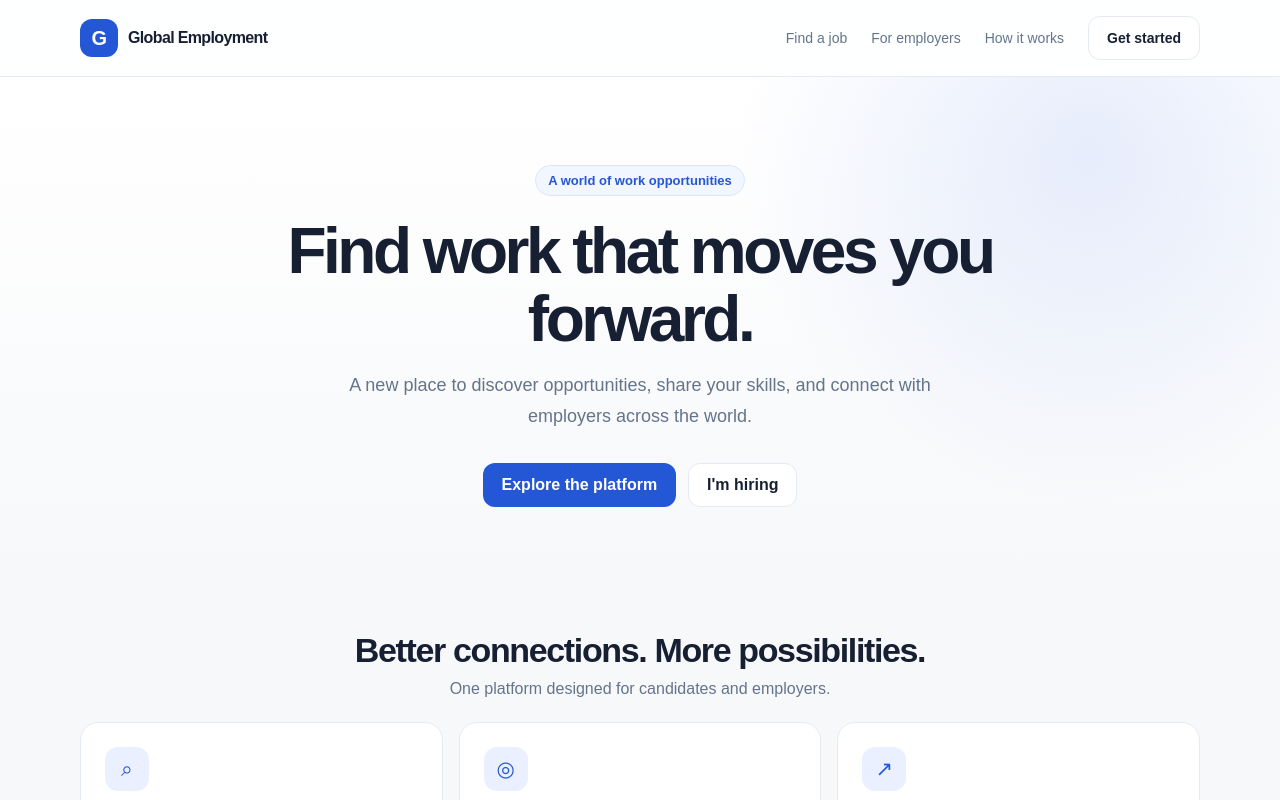
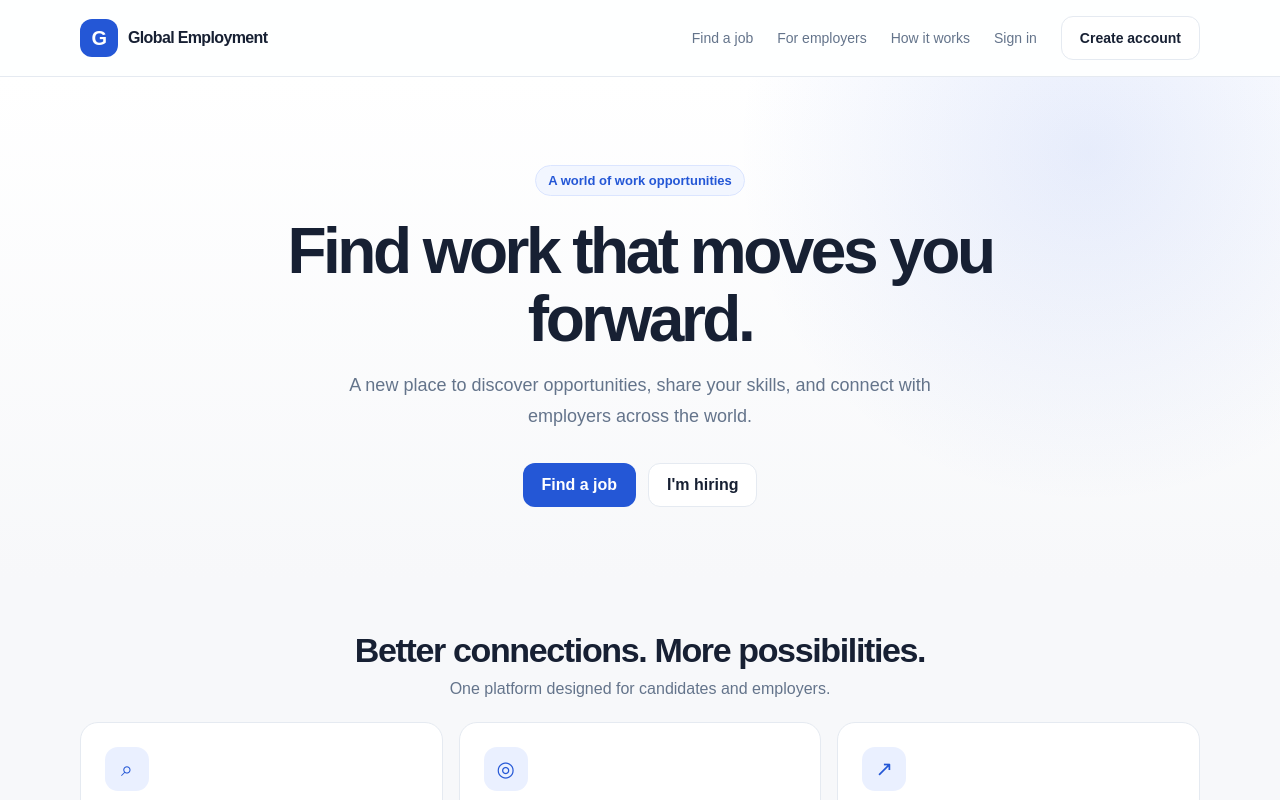
Before and after one commit to zakaria027-tech/global-employment-platform, a Next.js app in the folder apps/web/: page / in a window 1280 px wide. Shown: the top 800 px of the page. Built offline with nearby package versions, Linux system fonts and the light colour scheme.

Commit message:
feat(web): connect landing page calls to register and sign-in

```diff
--- a/apps/web/app/page.tsx
+++ b/apps/web/app/page.tsx
@@ -17,7 +17,8 @@ export default function HomePage() {
             <a href="#opportunities">Find a job</a>
             <a href="#employers">For employers</a>
             <a href="#how-it-works">How it works</a>
-            <a className="button button-secondary" href="#get-started">Get started</a>
+            <a href="/login">Sign in</a>
+            <a className="button button-secondary" href="/register">Create account</a>
           </nav>
         </div>
       </header>
@@ -28,8 +29,8 @@ export default function HomePage() {
             <h1>Find work that moves you forward.</h1>
             <p>A new place to discover opportunities, share your skills, and connect with employers across the world.</p>
             <div className="hero-actions" id="get-started">
-              <a className="button" href="#how-it-works">Explore the platform</a>
-              <a className="button button-secondary" href="#employers">I&apos;m hiring</a>
+              <a className="button" href="/register">Find a job</a>
+              <a className="button button-secondary" href="/register">I&apos;m hiring</a>
             </div>
           </div>
         </section>
```
